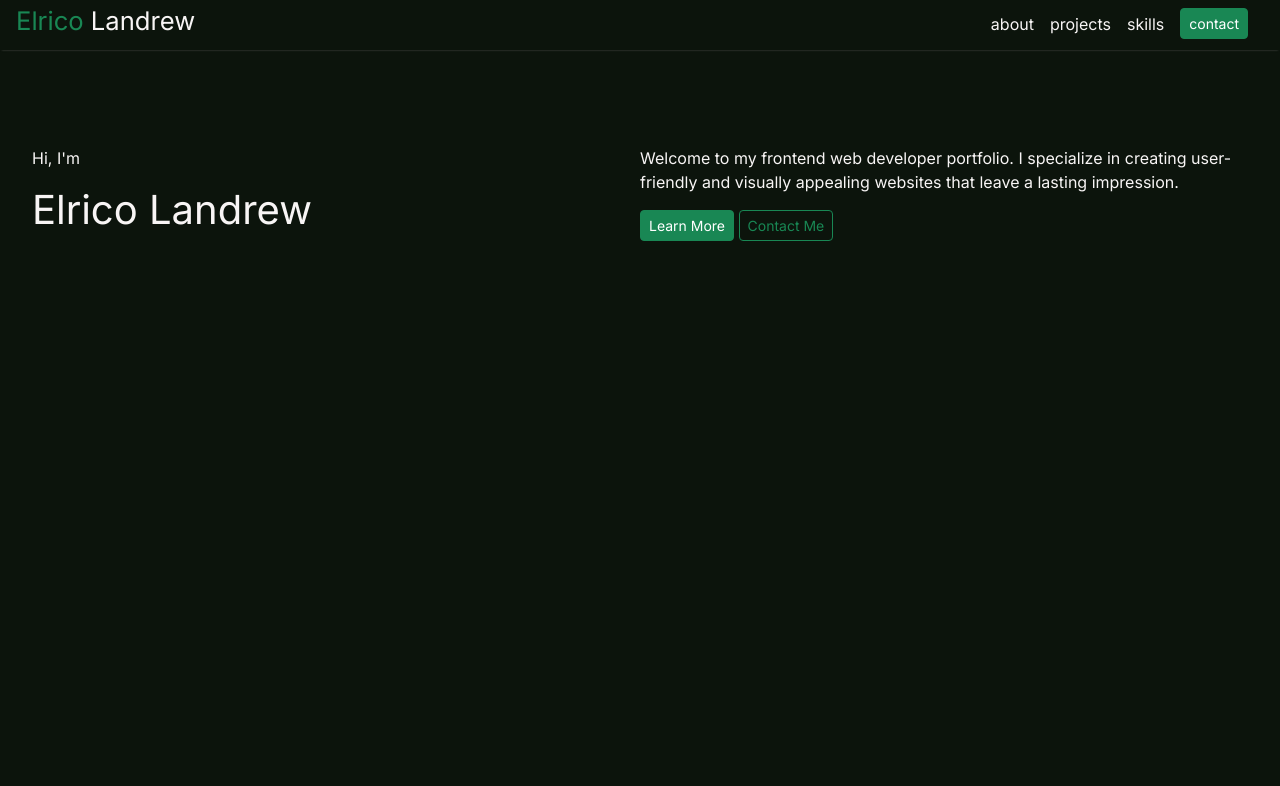
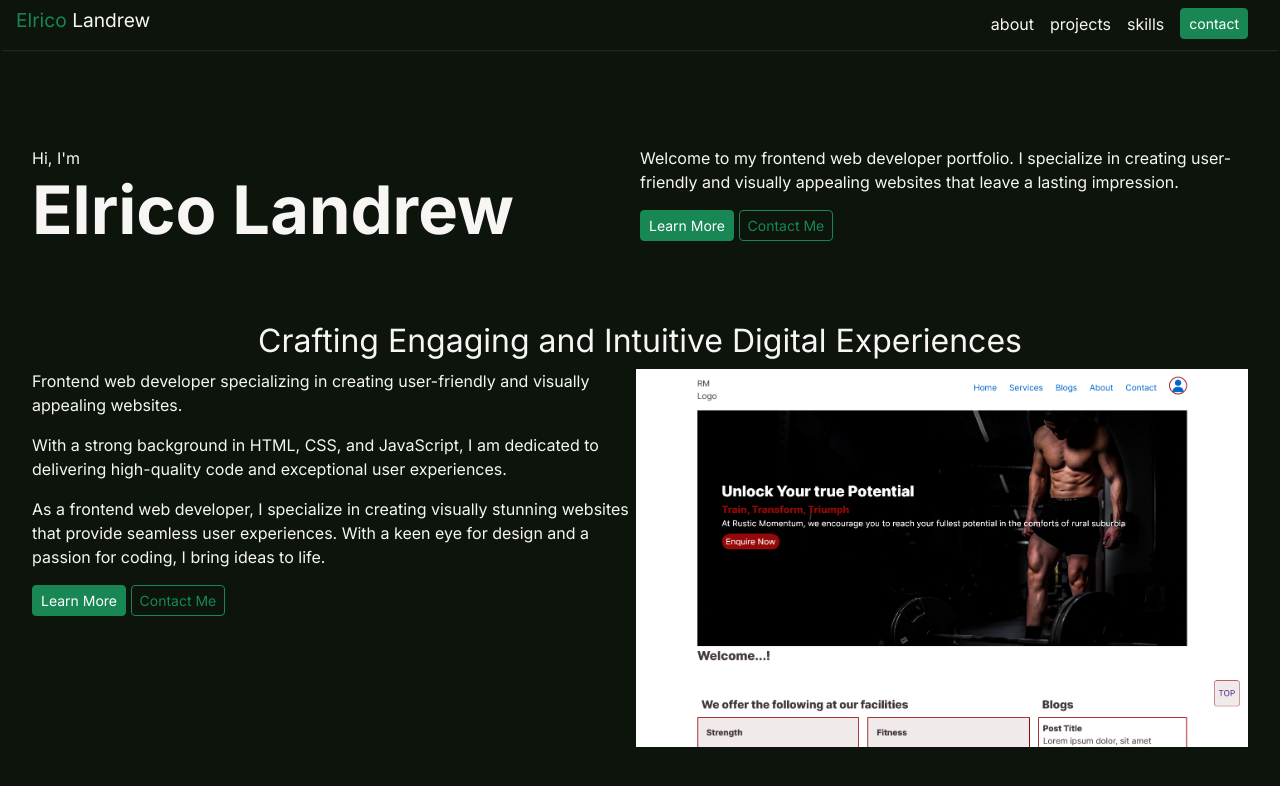
Before and after one commit to teddy-wests1de/portfolio, a website built with Parcel: page index.html in a window 1280 px wide. Built offline with nearby package versions, Linux system fonts and the light colour scheme.

Commit message:
Adding Profile Section

```diff
--- a/index.html
+++ b/index.html
@@ -71,6 +71,46 @@
             </div>
           </div>
         </section>
+        <section class="section profile">
+          <div class="profile-tagline">
+            <h2>
+              <span>Crafting</span> Engaging and Intuitive
+              <span>Digital Experiences</span>
+            </h2>
+          </div>
+          <div class="section-row">
+            <div class="section-cols">
+              <p>
+                Frontend web developer specializing in creating user-friendly
+                and visually appealing websites.
+              </p>
+              <p>
+                With a strong background in HTML, CSS, and JavaScript, I am
+                dedicated to delivering high-quality code and exceptional user
+                experiences.
+              </p>
+              <p>
+                As a frontend web developer, I specialize in creating visually
+                stunning websites that provide seamless user experiences. With a
+                keen eye for design and a passion for coding, I bring ideas to
+                life.
+              </p>
+              <div class="cta-btns">
+                <button type="button" class="btn btn-success btn-sm">
+                  Learn More
+                </button>
+                <button type="button" class="btn btn-outline-success btn-sm">
+                  Contact Me
+                </button>
+              </div>
+            </div>
+            <div class="section-cols">
+              <div class="section-img">
+                <img src="./src/img/Rustic-Momentum-Desktop.png" alt="" />
+              </div>
+            </div>
+          </div>
+        </section>
       </main>
       <footer class="footer"></footer>
     </div>
--- a/src/style.css
+++ b/src/style.css
@@ -240,7 +240,7 @@ a.top-link i:hover {
   margin: 1rem 0;
   padding-right: 1rem;
 } */
-.btn-cta {
+/* .btn-cta {
   border: none;
   background-color: var(--accent-color);
   color: var(--dark-color);
@@ -248,8 +248,11 @@ a.top-link i:hover {
 }
 .btn-cta:hover {
   cursor: pointer;
+} */
+.profile-tagline {
+  margin: 0.5rem;
+  margin: auto;
 }
-
 .section-projects {
   display: flex;
   gap: 1rem;
@@ -366,7 +369,7 @@ a.top-link i:hover {
 }
 /*  Desktop Screen size  */
 
-@media (min-width: 768px) {
+@media (min-width: 1024px) {
   .nav-main button {
     display: none;
   }
@@ -381,13 +384,26 @@ a.top-link i:hover {
   .section {
     flex-direction: row;
   }
+  .title {
+    font-size: calc(1.375rem + 3.5vw);
+    font-weight: 700;
+  }
+  .intro {
+    margin: 0;
+  }
+  .section.profile {
+    flex-direction: column;
+  }
+  .section-row {
+    display: flex;
+  }
 }
 
-@media screen and (min-width: 1024px) {
+/* @media screen and (min-width: 1024px) {
   .logo h1 {
     font-size: 1.6rem;
   }
-}
+} */
 /* @media (min-width: 768px) {
   .wrapper {
     max-width: 1200px;
```
Also changed, not shown: dist/index.html, 2 other files.
